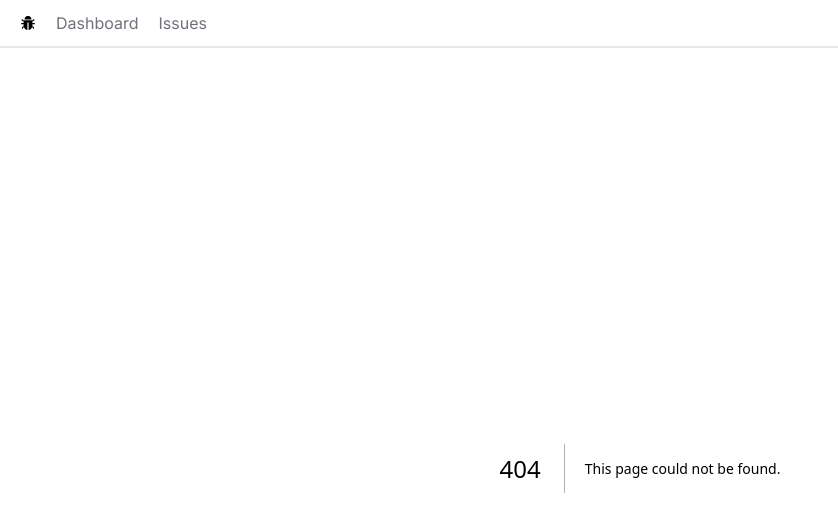
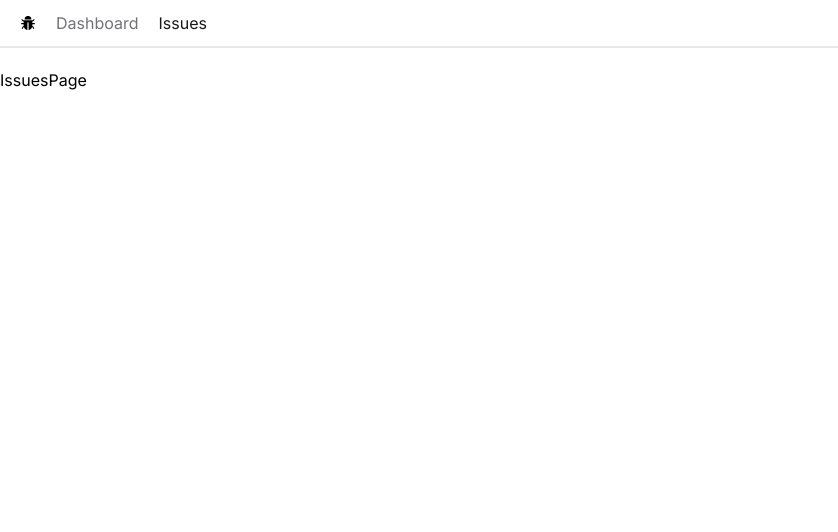
Before and after one commit to skyino7/issue-tracker, a Next.js app: page /issues in a window 1280 px wide. Before the commit this address had no page. Shown: the top 532 px of the page, without its empty margins (0-838 px from the left). Built offline with nearby package versions, Linux system fonts and the light colour scheme.

Commit message:
styling of the active link in the navbar

```diff
--- a/app/NavBar.tsx
+++ b/app/NavBar.tsx
@@ -1,8 +1,14 @@
+'use client';
+
 import Link from 'next/link'
+import { usePathname } from 'next/navigation';
 import React from 'react'
 import { AiFillBug } from "react-icons/ai";
+import classnames from 'classnames';
 
 const NavBar = () => {
+
+  const currentPath = usePathname();
 
   const links = [
     { label: 'Dashboard', href: '/'},
@@ -16,7 +22,12 @@
             {links.map(link =>
               <Link
                 key = {link.href}
-                  className='text-zinc-500 hover:text-zinc-800 transition-colors' href={link.href}>
+                  className={classnames ({
+                    'text-zinc-900': link.href === currentPath,
+                    'text-zinc-500': link.href !== currentPath,
+                    'hover:text-zinc-800 transition-colors': true
+                  })}
+                    href={link.href}>
                     {link.label}
               </Link>
             )}
--- /dev/null
+++ b/app/issues/page.tsx
@@ -0,0 +1,9 @@
+import React from 'react'
+
+const IssuesPage = () => {
+  return (
+    <div>IssuesPage</div>
+  )
+}
+
+export default IssuesPage
--- a/package.json
+++ b/package.json
@@ -13,6 +13,7 @@
     "@types/react": "18.2.42",
     "@types/react-dom": "18.2.17",
     "autoprefixer": "10.4.16",
+    "classnames": "^2.3.2",
     "eslint": "8.55.0",
     "eslint-config-next": "14.0.3",
     "next": "14.0.3",
```
Also changed, not shown: 1 other file (tests, documents, lock files or other folders).
